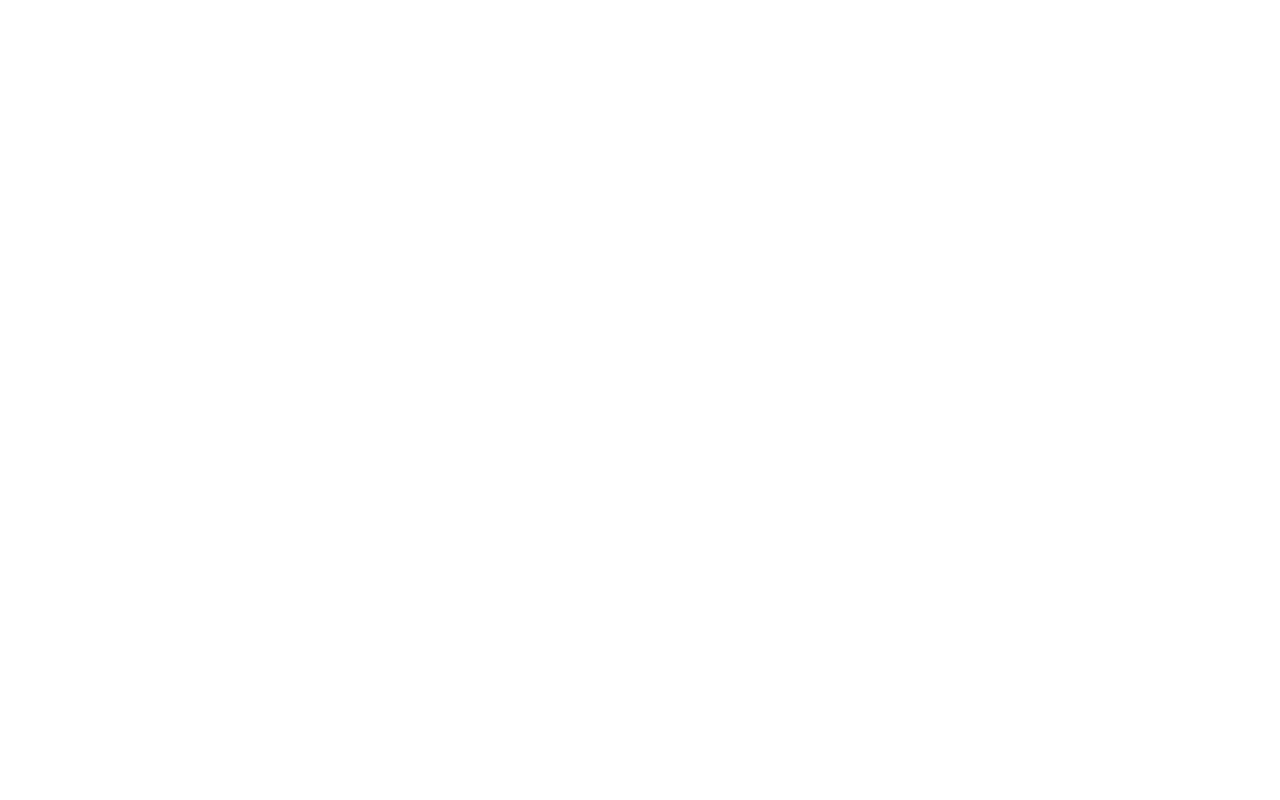
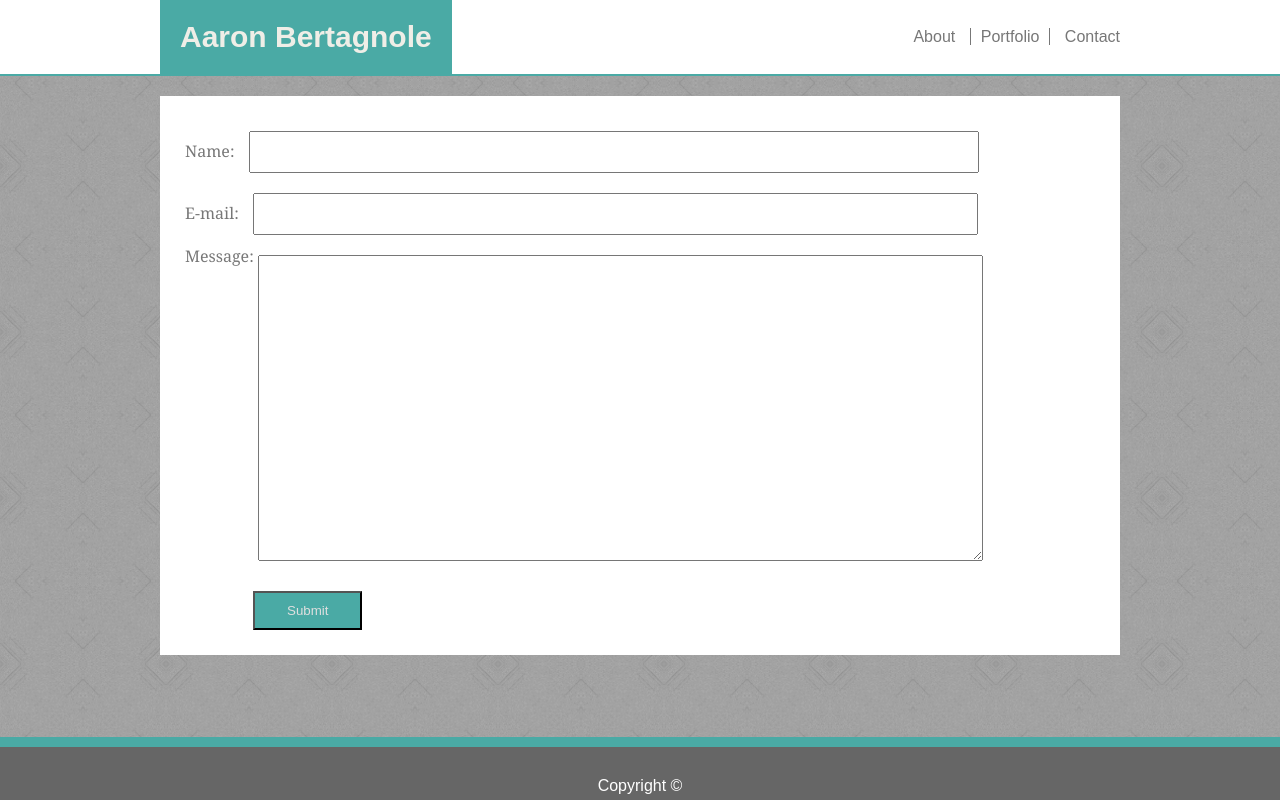
Before and after one commit to ASuicidalCow/Basic-Portfolio, a plain HTML site: page contact.html in a window 1280 px wide. Drawn offline with Linux system fonts and the light colour scheme.

Commit message:
fixed background not showing up, cleaned up some of the code, and finished the contact.html

```diff
--- a/assets/css/style.css
+++ b/assets/css/style.css
@@ -8,7 +8,8 @@ html {
 body {
     width: 100%;
     margin: 0;
-    background-image: url("/assets/images/mirrored_squares.png");
+    background-image: url(../images/mirrored_squares.png);
+    background-attachment: fixed;
     font-family: Georgia, 'Times New Roman', Times, serif;
     color: #777777;
 }
@@ -41,6 +42,7 @@ body {
     align-self: center;
 }
 
+
 .navlink{
     color: #777777;
     text-decoration: none;
@@ -68,6 +70,44 @@ body {
     padding-right: 20px;
     border-width: 150px;
     background-color: #4aaaa5;
+}
+#name2{
+    margin: 10px;
+    text-align: center;
+    font-size: 100%;
+    font-family: Arial, Helvetica, sans-serif;
+    padding: 10px;
+    width: 730px;
+
+
+}
+#mail{
+    margin: 10px;
+    font-size: 100%;
+    font-family: Arial, Helvetica, sans-serif;
+    padding: 10px;
+    width: 725px;
+
+}
+
+#msg{
+    margin-top: 10px;
+    vertical-align: top;
+    font-family: Arial, Helvetica, sans-serif;
+    width: 725px;
+
+
+
+
+}
+#button{
+    margin-top:30px ;
+    color: rgb(223, 223, 223);
+    background-color: #4aaaa5;
+    padding: 10px 32px;
+    margin-left: 68px;
+    font-family: Arial, Helvetica, sans-serif;
+
 }
 
 #aboutMe{
--- a/contact.html
+++ b/contact.html
@@ -0,0 +1,48 @@
+<!DOCTYPE html>
+<html lang="en">
+<head>
+    <meta charset="UTF-8">
+    <meta name="viewport" content="width=device-width, initial-scale=1.0">
+    <title>Document</title>
+    <link rel="stylesheet" href="assets/css/style.css">
+</head>
+<body>
+    <div class="topnavBar">
+        <div class="topnavContent">
+            <div id="name">
+            <header>Aaron Bertagnole</header>
+            </div>
+        <div class="navlinkGroup">
+            <a href="index.html" class="navlink">About</a>
+            <a href="portfolio.html" class="navlinkBordered">Portfolio</a>
+            <a href="contact.html" class="navlink">Contact</a>
+        </div>
+         </div>
+    </div>
+
+    <div class="content">
+        <form action="/my-handling-form-page" method="post">
+
+         <div>
+           <label for="name">Name:</label>
+           <input type="text" id="name2" name="user_name">
+         </div>
+
+         <div>
+           <label for="mail">E-mail:</label>
+           <input type="email" id="mail" name="user_mail">
+         </div>
+
+         <div>
+           <label  for="msg">Message:</label>
+           <textarea rows="20" cols=100 id="msg" name="user_message"></textarea>
+         </div>
+
+         <div ><button id="button">Submit</button></div>
+       </form>
+    </div>
+    <footer class="footer">
+        Copyright ©
+    </footer>
+</body>
+</html>
```
Also changed, not shown: index.html (+1 -2 lines).
